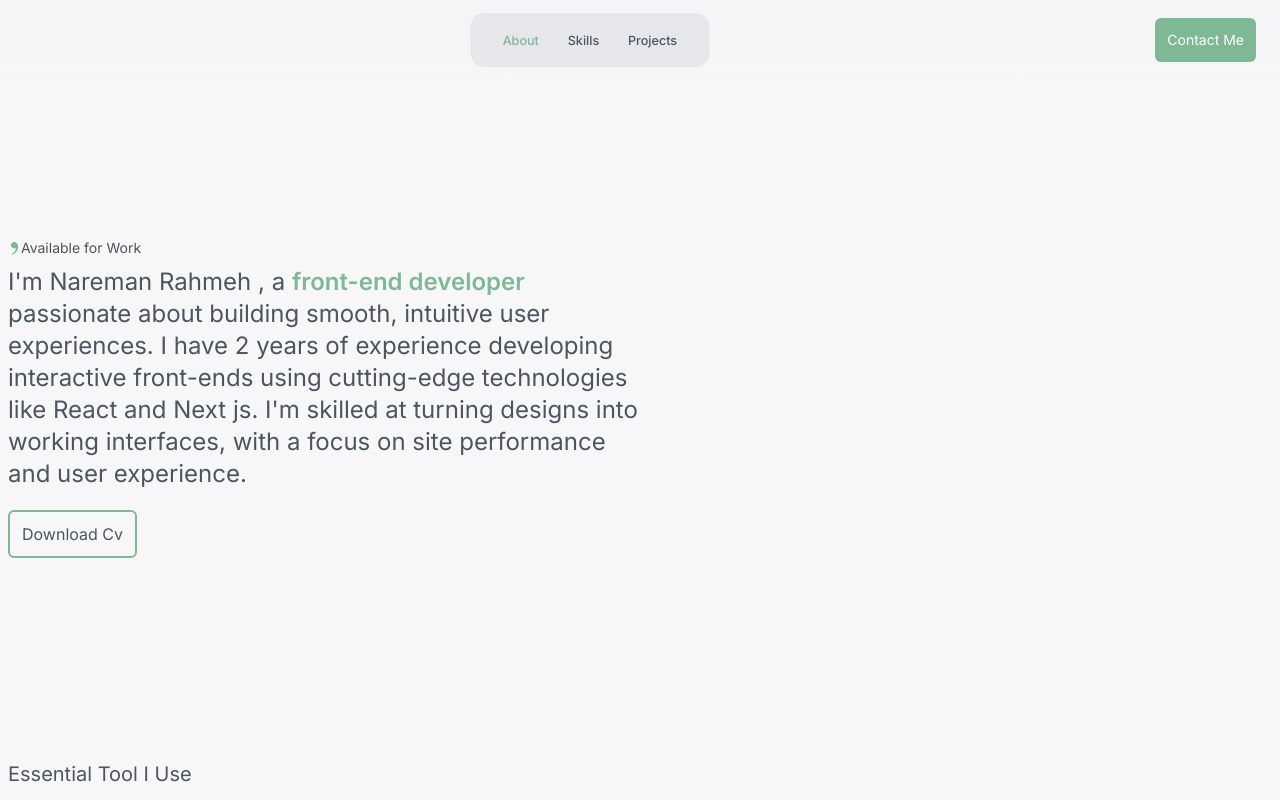
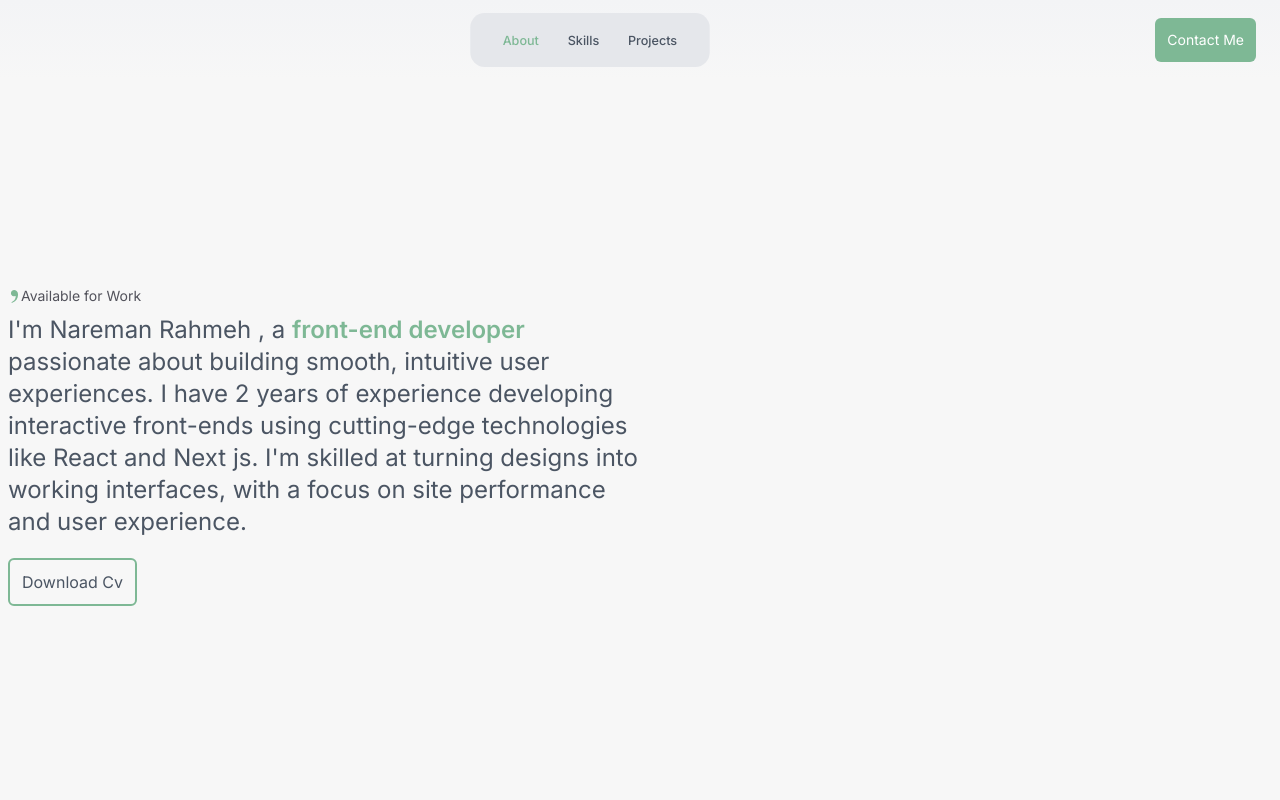
Before and after one commit to NaremanRahmeh/naremanrh-portfolio, a React (Create React App) app: page / in a window 1280 px wide. Shown: the top 800 px of the page. Built offline with nearby package versions, Linux system fonts and the light colour scheme; the HTML template or start-up script is replaced by a standard one.

Commit message:
tagcloud

```diff
--- a/src/About.js
+++ b/src/About.js
@@ -5,7 +5,7 @@ import TextAnimation from './Components/TextAnimation';
 
 function About() {
   return (
-    <div id='about' className='pt-28 lg:pt-36 px-2'>
+    <div id='about' className='pt-28 lg:pt-26 px-2'>
      <div className='w-full grid md:grid-cols-2 grid-cols-1 md:space-x-3 space-x-0 items-center justify-center'>
         <div >
           <p className='flex items-center'>
--- a/src/Components/Header.js
+++ b/src/Components/Header.js
@@ -8,7 +8,7 @@ function Header() {
 
     const [navOpen ,setNavOpen] = useState(false);
   return (
-    <div className='fixed top-0 left-0 w-full h-20 flex items-center z-40 bg-gradient-to-b from-gray-100 to-gray-100/0'>
+    <div className='top-0 left-0 w-full h-20 flex items-center z-40 bg-gradient-to-b from-gray-100 to-gray-100/0'>
       <div className='w-full mx-auto px-4 flex justify-between items-center md:px-6 md:grid-cols-[1fr,3fr,1fr]'>
         <div>
 
--- a/src/index.css
+++ b/src/index.css
@@ -25,7 +25,7 @@ body{
 }
 
 .tagcloud {
-    @apply inline-block top-0 left-0 font-bold md:text-[1.3em] text-sm tracking-[0.0625em]
+    @apply inline-block w-[70vh] h-[70vh] top-0 left-0 font-bold md:text-[1.3em] text-sm tracking-[0.0625em]
 }
 
 
```
